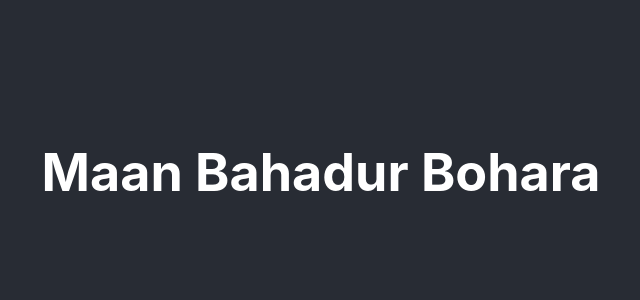
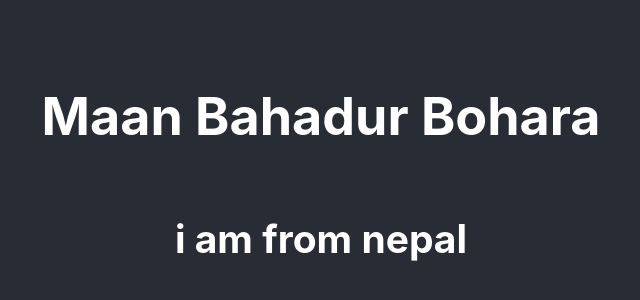
Before and after one commit to kraftifyweb/maanbahadur, a React (Create React App) app: page / in a window 1280 px wide. Shown: the part 228-528 px from the top of the page, without its empty margins (319-959 px from the left). Built offline with nearby package versions, Linux system fonts and the light colour scheme.

Commit message:
2nd commit

```diff
--- a/src/App.js
+++ b/src/App.js
@@ -6,6 +6,7 @@ function App() {
     <div className="App">
       <header className="App-header">
         <h1>Maan Bahadur Bohara</h1>
+        <h2>i am from nepal</h2>
       </header>
     </div>
   );
```
